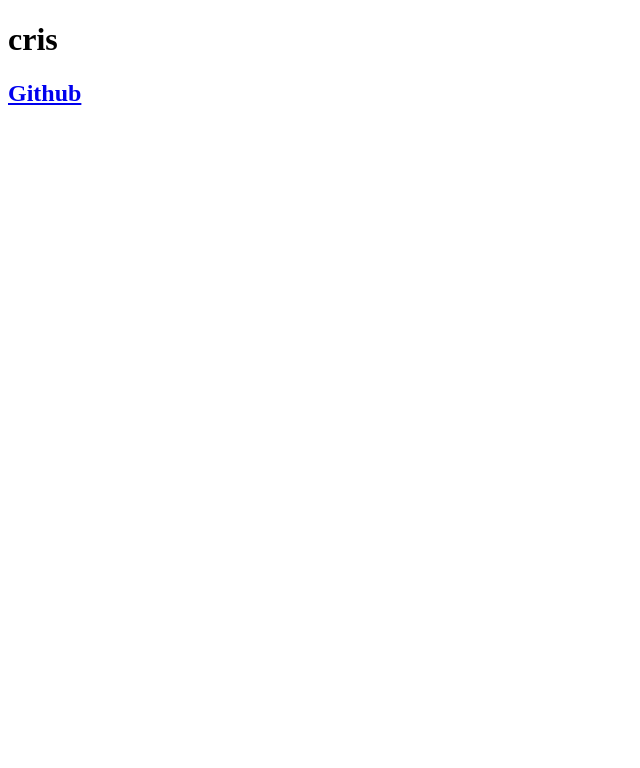
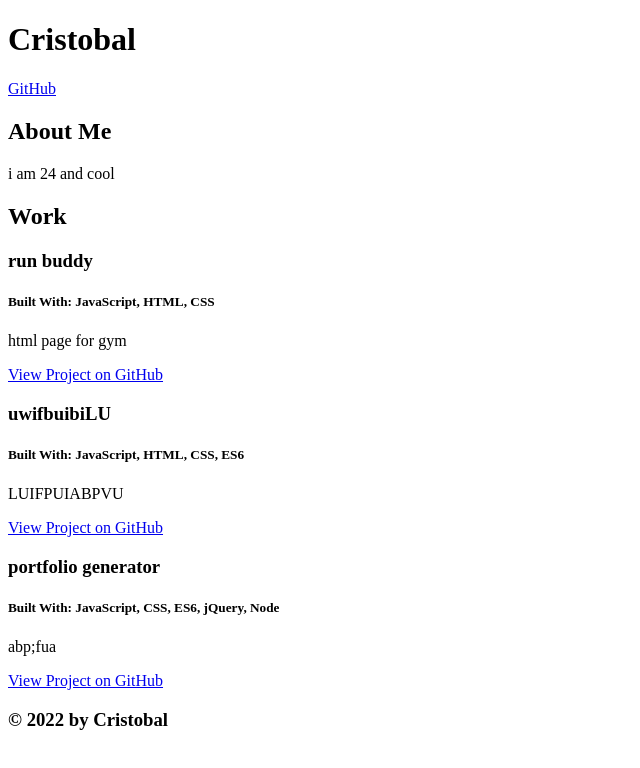
Before and after one commit to CrisGraciano/portfolio-generator, a website: page index.html in a window 1280 px wide. Shown: the whole page, without its empty margins (0-640 px from the left). Drawn offline with Linux system fonts and the light colour scheme.

Commit message:
issue closed pre css

```diff
--- a/index.html
+++ b/index.html
@@ -1,15 +1,73 @@
 
     <!DOCTYPE html>
     <html lang="en">
+
     <head>
-        <meta charset="UTF-8">
-        <meta name="viewport" content="width=device-width, initial-scale=1.0">
-        <meta http-equiv="X-UA-Compatible" content="ie=edge">
-        <title>Portfolio Demo</title>
+      <meta charset="UTF-8">
+      <meta name="viewport" content="width=device-width, initial-scale=1.0">
+      <meta http-equiv="X-UA-Compatible" content="ie=edge">
+      <title>Portfolio Demo</title>
     </head>
 
     <body>
-        <h1>cris</h1>
-        <h2><a href="https://github.com/crishub">Github</a></h2>
+         <header>
+         <div class="container flex-row justify-space-between align-center py-3">
+           <h1 class="page-title text-secondary bg-dark py-2 px-3">Cristobal</h1>
+           <nav class="flex-row">
+             <a class="ml-2 my-1 px-2 py-1 bg-secondary text-dark" href="https://github.com/crisgraciano">GitHub</a>
+           </nav>
+          </div>
+         </header>
+        <main class="container my-5">
+
+    <section class="my-3" id="about">
+        <h2 class="text-dark bg-primary p-2 display-inline-block">About Me</h2>
+        <p>i am 24 and cool</p>
+    </section>
+
+        </main>
+
+    <section class="my-3" id="portfolio">
+      <h2 class="text-dark bg-primary p-2 display-inline-block">Work</h2>
+      <div class="flex-row justify-space-between">
+
+          <div class="col-12 mb-2 bg-dark text-light p-3">
+            <h3 class="portfolio-item-title text-light">run buddy</h3>
+            <h5 class="portfolio-languages">
+              Built With:
+              JavaScript, HTML, CSS
+            </h5>
+            <p>html page for gym</p>
+            <a href="cnrhfos.com" class="btn"><i class="fab fa-github mr-2"></i>View Project on GitHub</a>
+          </div>
+
+
+
+          <div class="col-12 col-md-6 mb-2 bg-dark text-light p-3 flex-column">
+            <h3 class="portfolio-item-title text-light">uwifbuibiLU</h3>
+            <h5 class="portfolio-languages">
+              Built With:
+              JavaScript, HTML, CSS, ES6
+            </h5>
+            <p>LUIFPUIABPVU</p>
+            <a href="SJdulifrwu.com" class="btn mt-auto"><i class="fab fa-github mr-2"></i>View Project on GitHub</a>
+          </div>
+
+          <div class="col-12 col-md-6 mb-2 bg-dark text-light p-3 flex-column">
+            <h3 class="portfolio-item-title text-light">portfolio generator</h3>
+            <h5 class="portfolio-languages">
+              Built With:
+              JavaScript, CSS, ES6, jQuery, Node
+            </h5>
+            <p>abp;fua</p>
+            <a href="ubaufbvieru.com" class="btn mt-auto"><i class="fab fa-github mr-2"></i>View Project on GitHub</a>
+          </div>
+
+      </div>
+    </section>
+
+        <footer class="container text-center py-3">
+            <h3 class="text-dark">&copy; 2022 by Cristobal</h3>
+        </footer>
     </body>
     </html>
```
Also changed, not shown: app.js (+11 -24 lines), src/page-template.js (+96 -1 lines).
